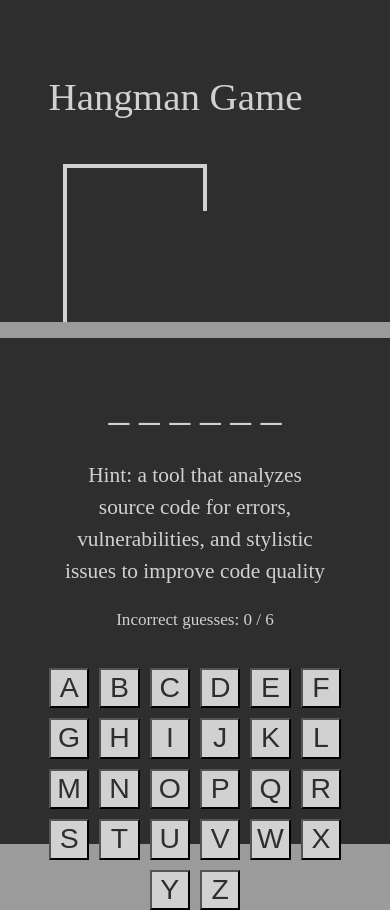
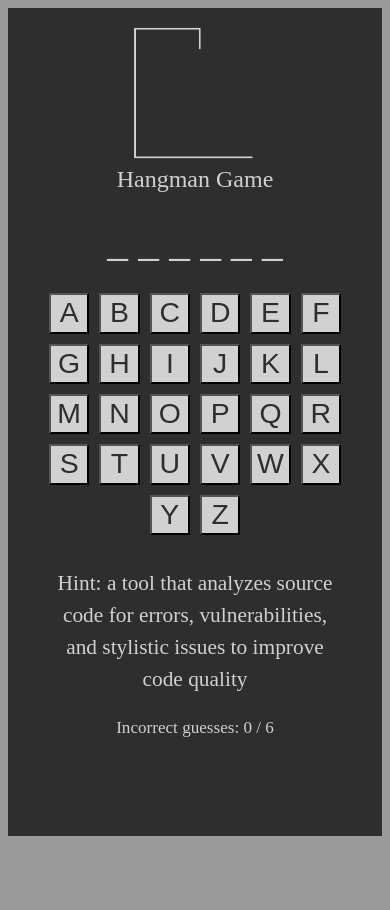
Before and after one commit to Foxy-desu/HangMan, a website built with webpack: page hangman/src/index.html in a window 390 px wide. After the commit the page ends 844 px from the top, so only its background shows below. Built offline with nearby package versions, Linux system fonts and the light colour scheme.

Commit message:
feat: implement more adaptive layout

```diff
--- a/hangman/src/styles/scss/main.scss
+++ b/hangman/src/styles/scss/main.scss
@@ -79,18 +79,32 @@ body {
 
 .wrap {
   display: flex;
+  min-height: 799px;
   height: 100dvh;
   width: 100vw;
   padding: 4rem 3rem;
   gap: 1rem;
 
+
+
   @media screen and (max-width: 870px) {
     padding: 0;
   }
+
   @media screen and (max-width: 780px) {
     flex-direction: column;
     padding: 0;
   }
+
+  // @media screen and (max-width: 734px) {
+  //   min-height: 0;
+  // }
+
+  @media screen and (max-width: 530px) {
+      gap: 0;
+      padding: 0.5rem;
+  }
+
 }
 
 .hero {
@@ -116,14 +130,22 @@ body {
     padding: 3em 6em 2em;
   }
   @media screen and (max-width: 530px) {
-    flex-direction: column-reverse;
-    padding: 0em 1em 3em
+    flex-direction: column;
+    justify-content: flex-start;
+    padding: 1em 1em 1em;
+    height: 205px;
+
   }
 }
 
 .hero__image-wrap {
   display: flex;
   justify-content: center;
+
+  @media screen and (max-width: 530px) {
+    height: 80%;
+
+  }
 }
 
 .hero__header {
@@ -136,6 +158,12 @@ body {
   @media screen and (max-width: 780px) {
     padding: 2em 1em 1em 0;
   }
+
+  @media screen and (max-width: 530px) {
+    padding: 0.2em 0em 0em 0;
+    font-size: 24px;
+    height: 20%;
+  }
 }
 
 .main {
@@ -147,14 +175,27 @@ body {
   width: 60%;
   padding: 5em 2em 2em;
   background-color: rgb(46, 46, 46);
+  min-height: 60%;
+  height: auto;
 
   @media screen and (max-width: 870px) {
     padding: 9em 2em 6em;
   }
   @media screen and (max-width: 780px) {
     width: 100%;
-    height: 60%;
+    // height: 60%;
     padding: 3em 2em 2em;
+  }
+
+  @media screen and (max-width: 734px) {
+    // height: auto;
+  }
+
+  @media screen and (max-width: 530px) {
+    flex-grow: 1;
+    justify-content: flex-start;
+    padding: 0em 1em 1em;
+    margin-top: 0%;
   }
 }
 
@@ -164,6 +205,7 @@ body {
   justify-content: center;
   gap: 3%;
   width: 100%;
+  order: 0;
 
   &__letter-block {
     @include adaptive-font-size($pcFontSize: 80, $mobileFontSize: 40);
@@ -171,10 +213,16 @@ body {
     color: #d1d1d1;
     // border-bottom: 2px solid #d1d1d1;
   }
+
+  @media screen and (max-width: 530px) {
+    padding: 0;
+    padding-top: 9px;
+  }
 }
 
 .hint-wrap {
   @include adaptive-font-size($pcFontSize: 32, $mobileFontSize: 21);
+
   width: 100%;
   padding: 2rem;
   margin-top: -10%;
@@ -182,6 +230,7 @@ body {
   font-size: 2rem;
   line-height: 2rem;
   text-align: center;
+  order: 2;
 
   &__guess-hint {
     font-size: 0.8em;
@@ -190,6 +239,9 @@ body {
 
   @media screen and (max-width: 780px) {
     margin-top: 0%;
+  }
+  @media screen and (max-width: 530px) {
+
   }
 }
 
@@ -202,6 +254,7 @@ body {
   width: 100%;
   max-width: 674px;
   gap: 10px;
+  order: 1;
 
   &__button {
     display: flex;
@@ -229,4 +282,9 @@ body {
       color: white;
     }
   }
+
+  @media screen and (max-width: 780px) {
+    padding-top: 30px;;
+
+  }
 }
```
Also changed, not shown: hangman/src/styles/css/main.css, 1 other file.
